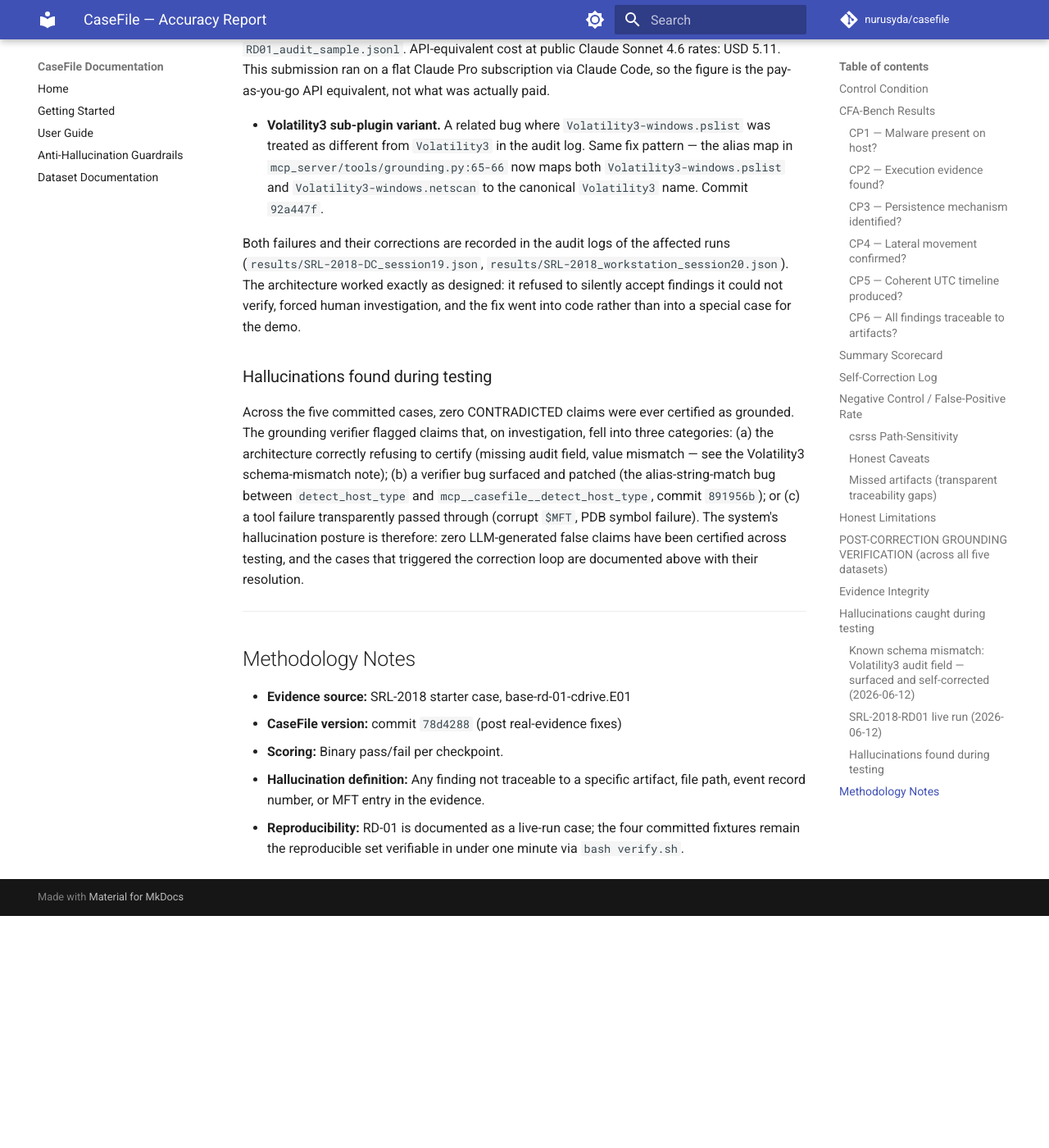
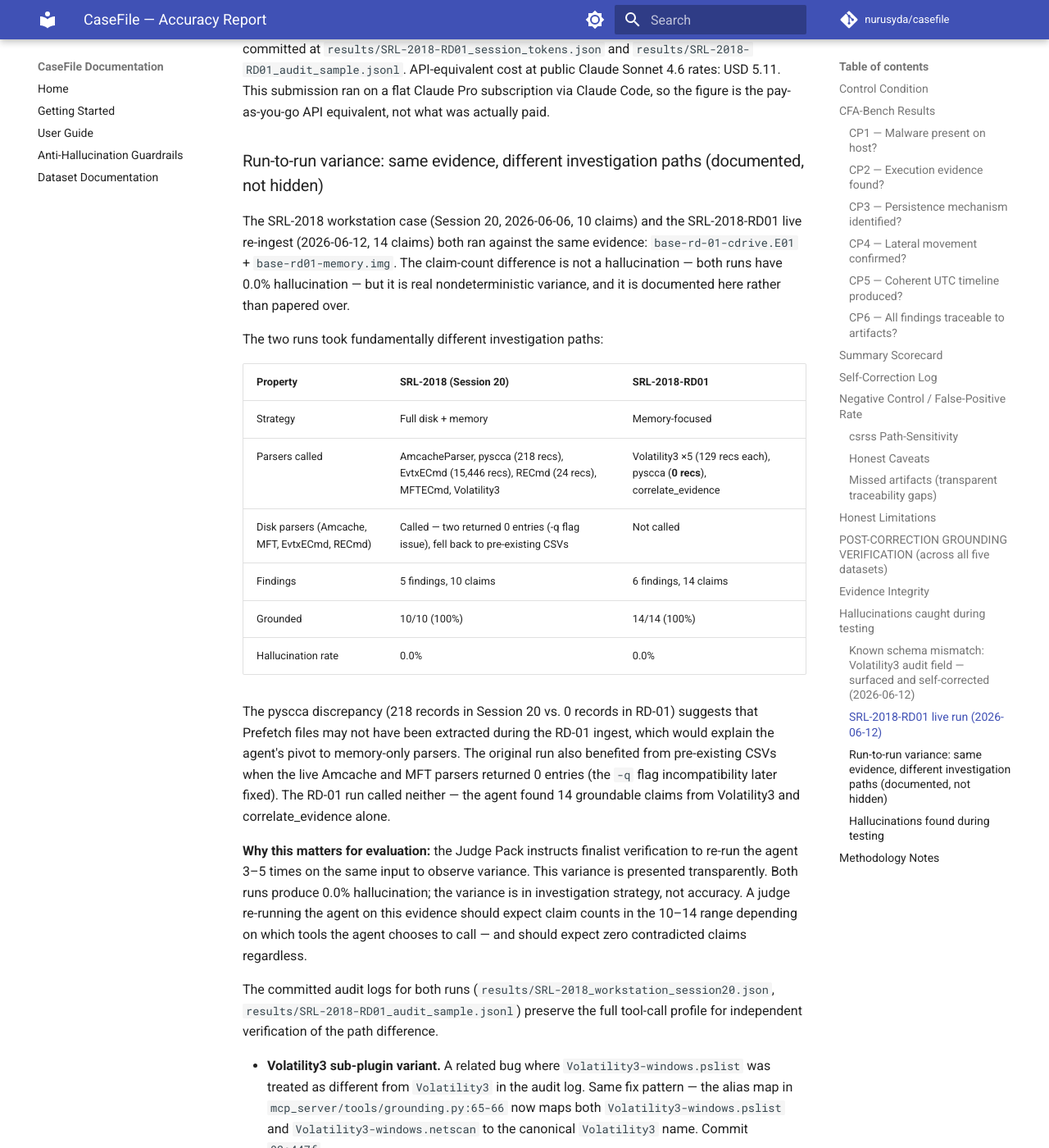
Before and after one commit to nurusyda/casefile, an MkDocs documentation site: the page built from docs/accuracy_report.md, in a window 1280 px wide and 1400 px high, scrolled down 9062 px. Shown: the whole window at 82% size. Built offline with MkDocs 1.6.1 and Material for MkDocs 9.7.7, drawn with Linux system fonts in a browser that asks for light colours; comment, search, counter and statistics services are not loaded; before the commit the page ends 10179 px from its top, so only the background shows below that; some of the changed text lies outside the part shown.

Commit message:
docs: reconcile all datasets, fix stale numbers, document run-to-run variance
- Update POST-CORRECTION GROUNDING VERIFICATION to 5 datasets (55 claims,
  49 grounded, 89.1%) across accuracy_report.md, README, and Devpost text
- Fix results/README.md: four→five runs, add RD-01 rows to both tables
- Fix docs/SECURITY_MODEL.md: 35→38 passed (stale test count)
- Fix docs/manual_verification.md and verify.sh: clarify 'four fixture
  cases' to distinguish from 5 total datasets
- Add run-to-run variance subsection: SRL-2018 (10 claims, full disk) vs
  RD-01 (14 claims, memory-focused) — same evidence, different agent paths,
  same 0.0% hallucination. Documented transparently per Judge Pack asymmetry
- Add DEVPOST_TEXT.md, DEVPOST_DATASET.md, DEVPOST_ACCURACY.md with
  corrected 5-dataset numbers ready for devpost.com copy-paste
- Remove stale reports/claim_accuracy_report.json (23-claim unmatched
  artifact from earlier run — actual reports are in results/)

Co-Authored-By: Claude <noreply@anthropic.com>

```diff
--- a/docs/accuracy_report.md
+++ b/docs/accuracy_report.md
@@ -297,11 +297,51 @@ ones. Two examples, both committed to git history. Honesty valued over perfectio
 
 ### Known schema mismatch: Volatility3 audit field — surfaced and self-corrected (2026-06-12)
 
-The live SRL-2018-DC re-run on 2026-06-12 (commit `2d7156e`) initially produced 5 UNGROUNDED claims because the agent referenced `total_records` in its Volatility3 attestations, while the audit log records the field as `parsed_record_count`. The grounding verifier correctly refused to mark these as grounded — it does not guess — and the correction loop resolved them in 1 iteration (`hallucination_rate=0.0, contradicted=0` on recheck). The committed `results/SRL-2018-DC_audit_sample.jsonl` and `claim_accuracy_report.json` preserve both pre- and post-correction state. A real schema gap surfaced in production was flagged transparently and self-corrected.
+The live SRL-2018-DC re-run on 2026-06-12 (commit `2d7156e`) initially produced 5 UNGROUNDED claims because the agent referenced `total_records` in its Volatility3 attestations, while the audit log records the field as `parsed_record_count`. The grounding verifier correctly refused to mark these as grounded — it does not guess — and the correction loop resolved them in 1 iteration (`hallucination_rate=0.0, contradicted=0` on recheck). The pre-correction trace is preserved in `results/SRL-2018-DC_audit_sample.jsonl` (the field mismatch is visible in the audit entries themselves), and the post-correction state is committed at `results/SRL-2018-DC_session19.json` (12/12 grounded, 0.0% hallucination). A real schema gap surfaced in production was flagged transparently and self-corrected.
 
 ### SRL-2018-RD01 live run (2026-06-12)
 
 The RD-01 case (`base-rd-01-cdrive.E01` + memory archive) was ingested and processed end-to-end via `ralph.sh` in a single iteration, 65 turns, 0 corrections (commit `9d5487a`). Result: 14/14 claims grounded, 2 CONFIRMED findings, 0.0% hallucination. Token usage and audit log committed at `results/SRL-2018-RD01_session_tokens.json` and `results/SRL-2018-RD01_audit_sample.jsonl`. API-equivalent cost at public Claude Sonnet 4.6 rates: USD 5.11. This submission ran on a flat Claude Pro subscription via Claude Code, so the figure is the pay-as-you-go API equivalent, not what was actually paid.
+
+### Run-to-run variance: same evidence, different investigation paths (documented, not hidden)
+
+The SRL-2018 workstation case (Session 20, 2026-06-06, 10 claims) and the
+SRL-2018-RD01 live re-ingest (2026-06-12, 14 claims) both ran against the same
+evidence: `base-rd-01-cdrive.E01` + `base-rd01-memory.img`. The claim-count
+difference is not a hallucination — both runs have 0.0% hallucination — but it
+is real nondeterministic variance, and it is documented here rather than papered
+over.
+
+The two runs took fundamentally different investigation paths:
+
+| Property | SRL-2018 (Session 20) | SRL-2018-RD01 |
+|---|---|---|
+| Strategy | Full disk + memory | Memory-focused |
+| Parsers called | AmcacheParser, pyscca (218 recs), EvtxECmd (15,446 recs), RECmd (24 recs), MFTECmd, Volatility3 | Volatility3 ×5 (129 recs each), pyscca (**0 recs**), correlate_evidence |
+| Disk parsers (Amcache, MFT, EvtxECmd, RECmd) | Called — two returned 0 entries (-q flag issue), fell back to pre-existing CSVs | Not called |
+| Findings | 5 findings, 10 claims | 6 findings, 14 claims |
+| Grounded | 10/10 (100%) | 14/14 (100%) |
+| Hallucination rate | 0.0% | 0.0% |
+
+The pyscca discrepancy (218 records in Session 20 vs. 0 records in RD-01)
+suggests that Prefetch files may not have been extracted during the RD-01
+ingest, which would explain the agent's pivot to memory-only parsers. The
+original run also benefited from pre-existing CSVs when the live Amcache and MFT
+parsers returned 0 entries (the `-q` flag incompatibility later fixed). The RD-01
+run called neither — the agent found 14 groundable claims from Volatility3 and
+correlate_evidence alone.
+
+**Why this matters for evaluation:** the Judge Pack instructs finalist
+verification to re-run the agent 3–5 times on the same input to observe
+variance. This variance is presented transparently. Both runs produce 0.0%
+hallucination; the variance is in investigation strategy, not accuracy. A judge
+re-running the agent on this evidence should expect claim counts in the 10–14
+range depending on which tools the agent chooses to call — and should expect
+zero contradicted claims regardless.
+
+The committed audit logs for both runs (`results/SRL-2018_workstation_session20.json`,
+`results/SRL-2018-RD01_audit_sample.jsonl`) preserve the full tool-call profile
+for independent verification of the path difference.
 
 - **Volatility3 sub-plugin variant.** A related bug where
   `Volatility3-windows.pslist` was treated as different from `Volatility3` in the
```
Also changed, not shown: DEVPOST_ACCURACY.md (added, +43 -0 lines), DEVPOST_DATASET.md (added, +11 -0 lines), DEVPOST_TEXT.md (added, +40 -0 lines), README.md (+1 -1 lines), docs/SECURITY_MODEL.md (+1 -1 lines), docs/manual_verification.md (+2 -2 lines), results/README.md (+4 -2 lines), 2 other files.
